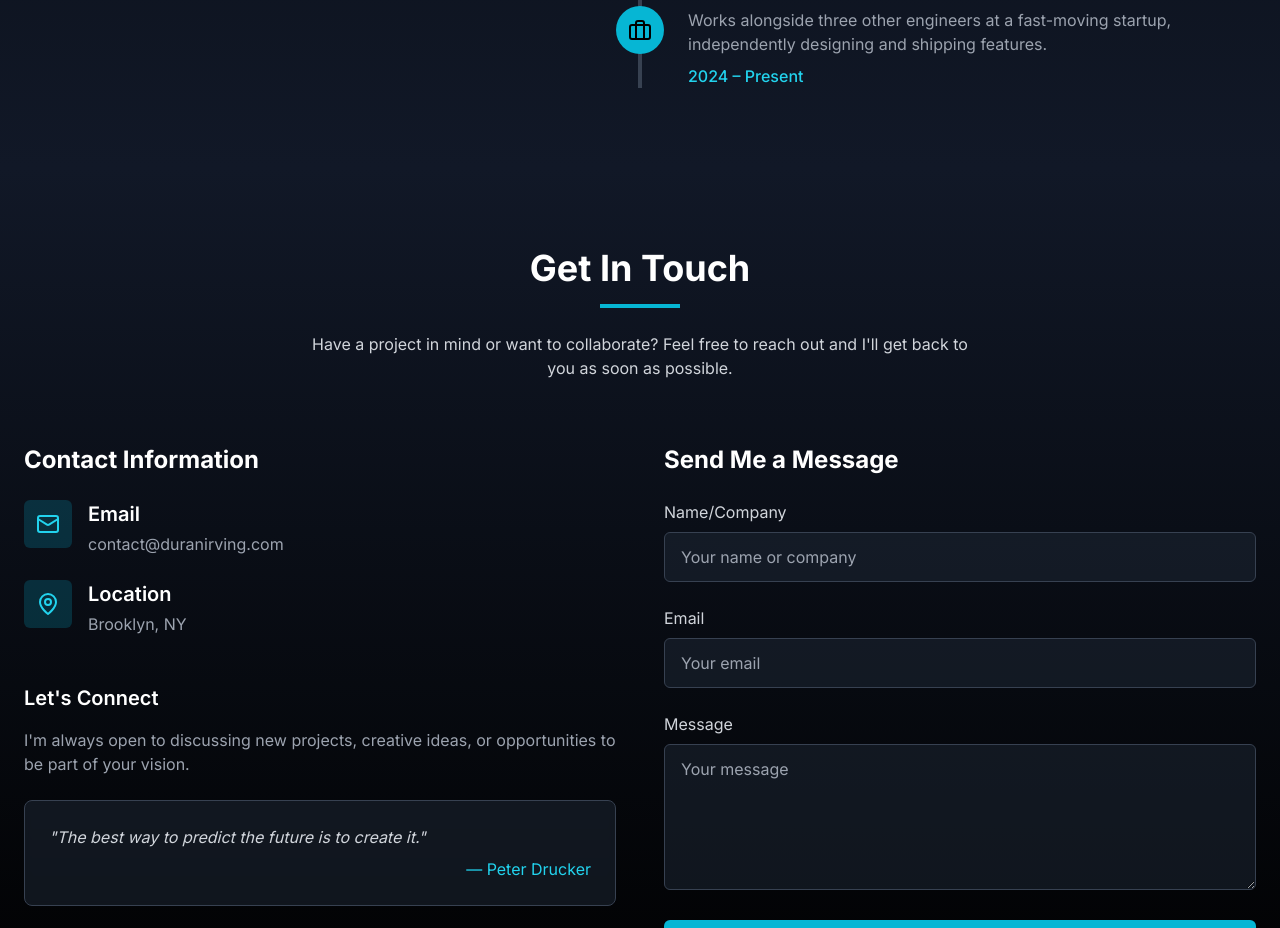
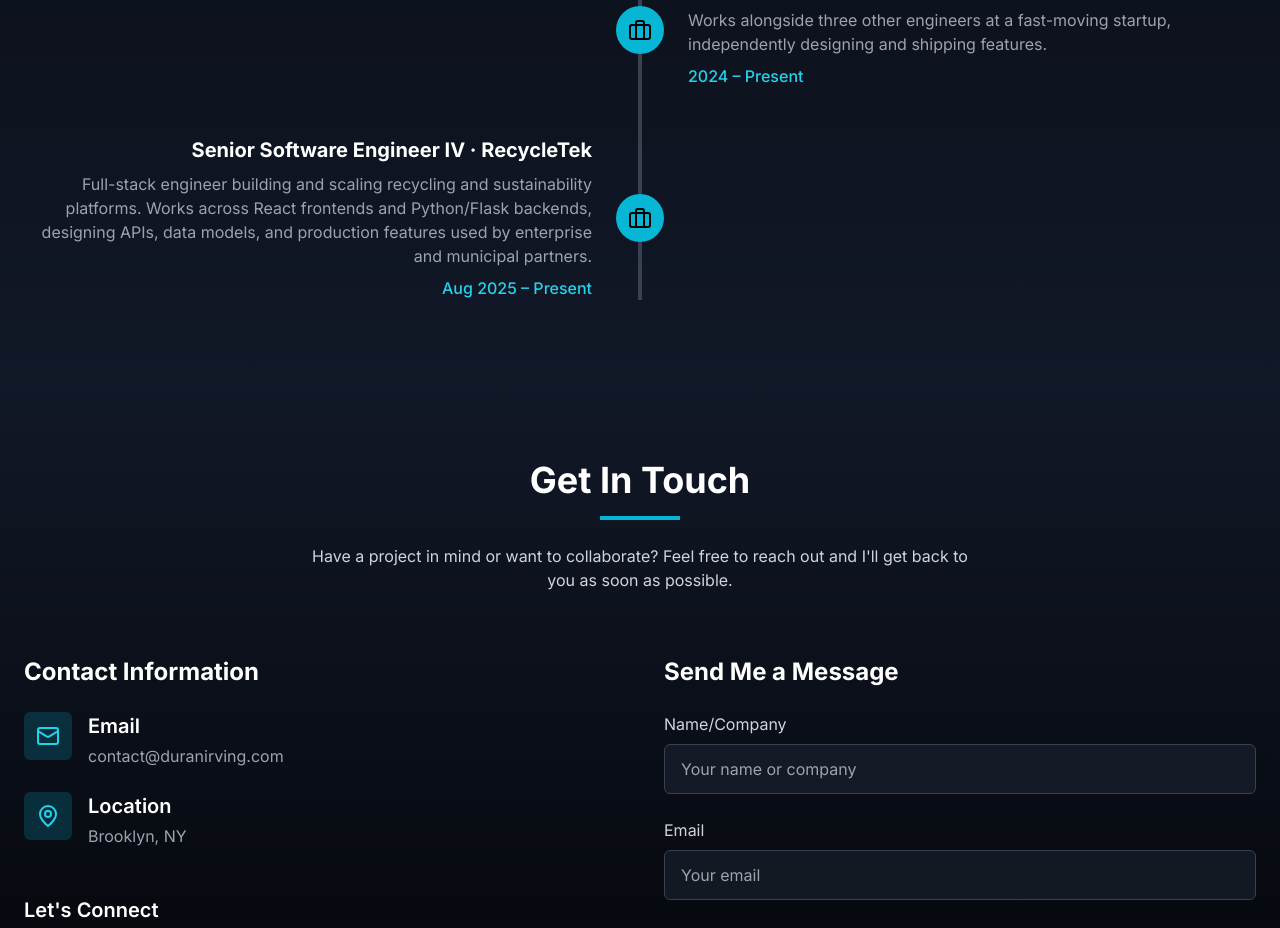
Before and after one commit to fixmylifedesigns/portfoliov3, a Next.js app: page / in a window 1280 px wide. Shown: the part 3840-4768 px from the top of the page. Built offline with nearby package versions, Linux system fonts and the light colour scheme; no server answers.

Commit message:
recycletek

```diff
--- a/src/data/content.ts
+++ b/src/data/content.ts
@@ -120,6 +120,14 @@ export const EXPERIENCE: Experience[] = [
     date: "2024 – Present",
     icon: "Briefcase",
   },
+  {
+    id: "7",
+    title: "Senior Software Engineer IV · RecycleTek",
+    description:
+      "Full-stack engineer building and scaling recycling and sustainability platforms. Works across React frontends and Python/Flask backends, designing APIs, data models, and production features used by enterprise and municipal partners.",
+    date: "Aug 2025 – Present",
+    icon: "Briefcase",
+  },
 ];
 
 export const ABOUT_ME = {
```
